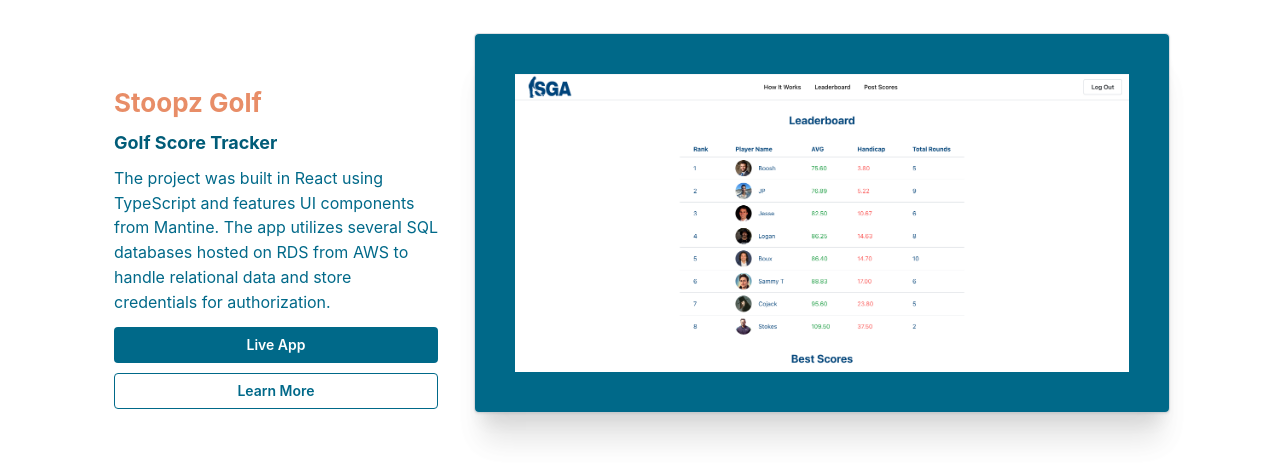
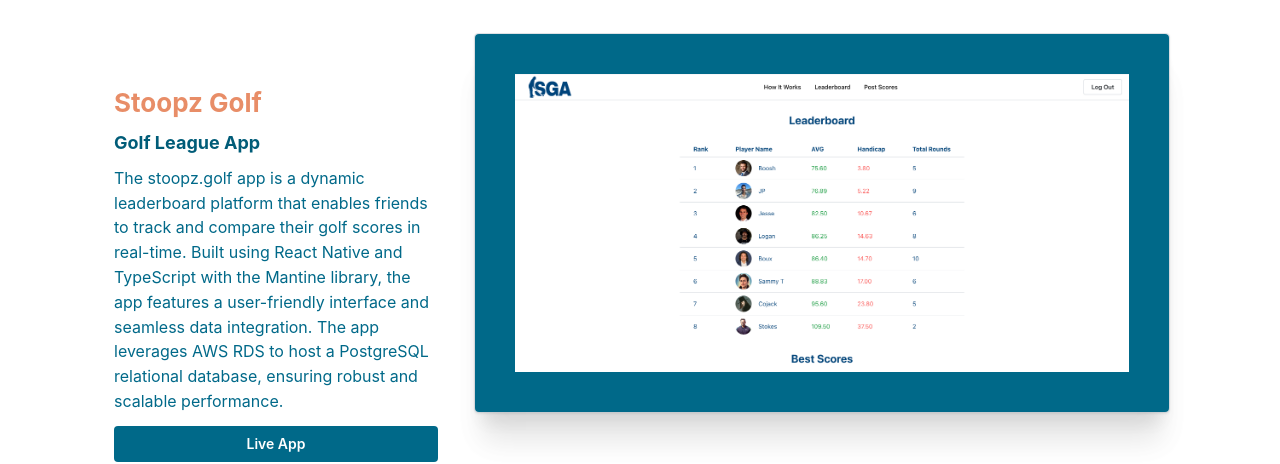
Before and after one commit to stokes1003/portfolio, a React (Vite) app: page / in a window 1280 px wide. Shown: the part 1800-2264 px from the top of the page. Built offline with nearby package versions, Linux system fonts and the light colour scheme.

Commit message:
SG copy change

```diff
--- a/src/components/Projects.tsx
+++ b/src/components/Projects.tsx
@@ -31,13 +31,15 @@
             Stoopz Golf
           </Title>
           <Title c="#005C78" order={4}>
-            Golf Score Tracker
+            Golf League App
           </Title>
           <Text c="#006989" size="md">
-            The project was built in React using TypeScript and features UI
-            components from Mantine. The app utilizes several SQL databases
-            hosted on RDS from AWS to handle relational data and store
-            credentials for authorization.
+            The stoopz.golf app is a dynamic leaderboard platform that enables
+            friends to track and compare their golf scores in real-time. Built
+            using React Native and TypeScript with the Mantine library, the app
+            features a user-friendly interface and seamless data integration.
+            The app leverages AWS RDS to host a PostgreSQL relational database,
+            ensuring robust and scalable performance.
           </Text>
 
           <Paper p="10px" mb="sm" bg="#005C78">
@@ -185,13 +187,15 @@
               Stoopz Golf
             </Title>
             <Title c="#005C78" order={4}>
-              Golf Score Tracker
+              Golf League App
             </Title>
             <Text c="#006989">
-              The project was built in React using TypeScript and features UI
-              components from Mantine. The app utilizes several SQL databases
-              hosted on RDS from AWS to handle relational data and store
-              credentials for authorization.
+              The stoopz.golf app is a dynamic leaderboard platform that enables
+              friends to track and compare their golf scores in real-time. Built
+              using React Native and TypeScript with the Mantine library, the
+              app features a user-friendly interface and seamless data
+              integration. The app leverages AWS RDS to host a PostgreSQL
+              relational database, ensuring robust and scalable performance.
             </Text>
           </Flex>
 
```
